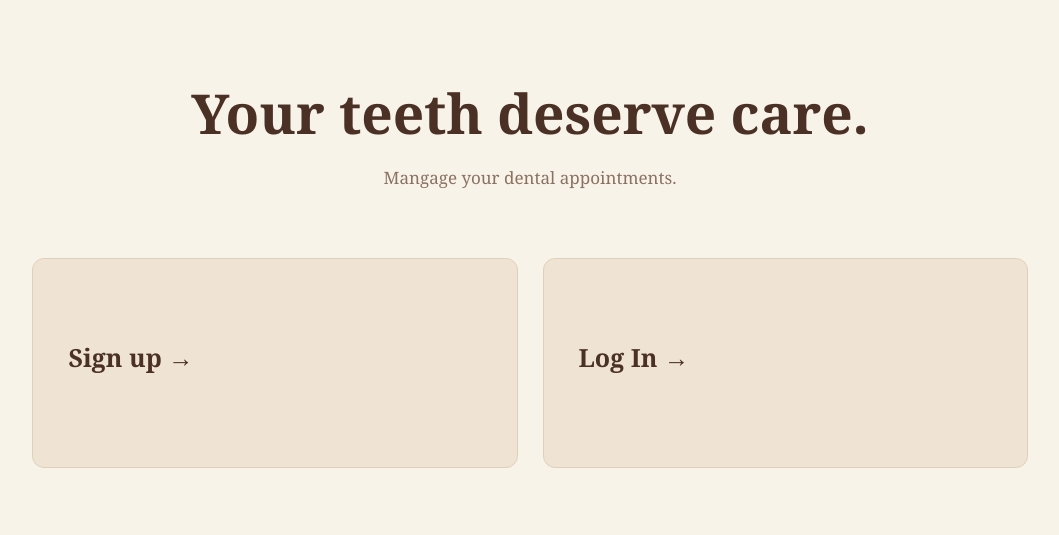
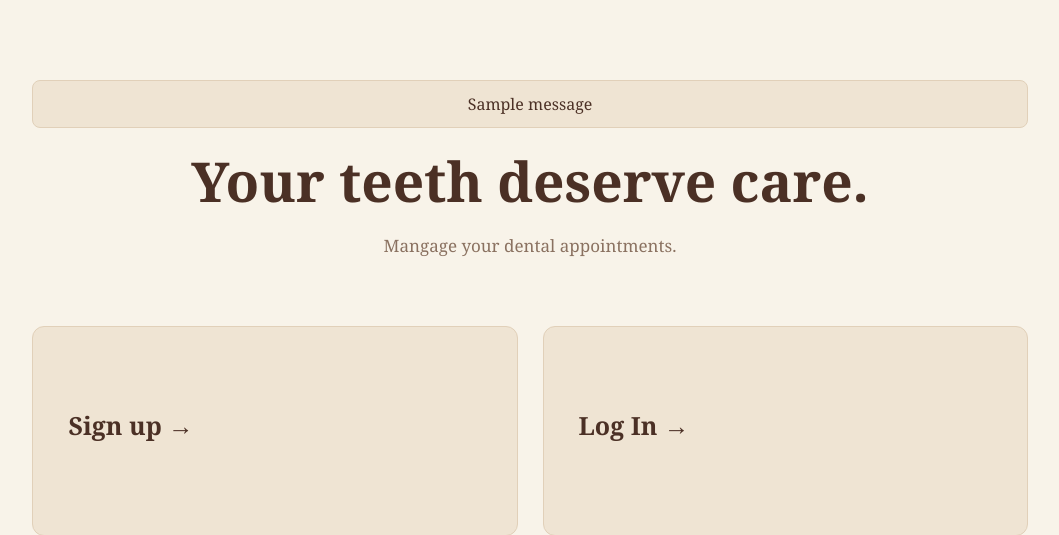
Before and after one commit to QiratHussain/Day97_eCommerce_Website, a Python web app: template templates/index.html in a window 1280 px wide. Shown: the part 83-618 px from the top of the page, without its empty margins (110-1169 px from the left). Run offline with Jinja, Linux system fonts and the light colour scheme; the template is opened without the code that fills it, so the values that code supplies are empty; one stand-in notice (Sample message) is shown; some libraries are stand-ins or nearby versions.

Commit message:
Add message flash block to base.html
Added a block for displaying flashed messages in the template.

```diff
--- a/templates/base.html
+++ b/templates/base.html
@@ -1,4 +1,3 @@
-
 <!DOCTYPE html>
 <html lang="en">
 <head>
@@ -187,6 +186,11 @@ nav a {
         </nav>
     </header>
     <main>
+        {% block flashes %}
+        {% for message in get_flashed_messages() %}
+            <p style="background:#EFE4D3;border:1px solid #E1D0B9;border-radius:8px;padding:12px 16px;margin-bottom:20px;text-align:center;">{{ message }}</p>
+        {% endfor %}
+        {% endblock %}
         {% block content %}
 
         {% endblock %}
```
